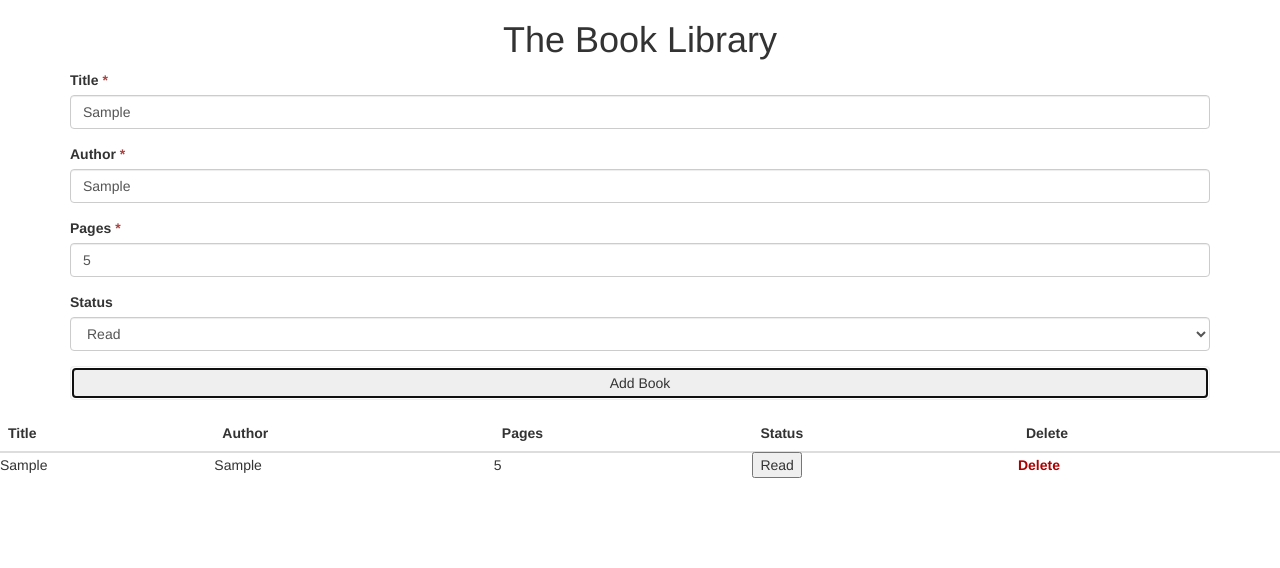
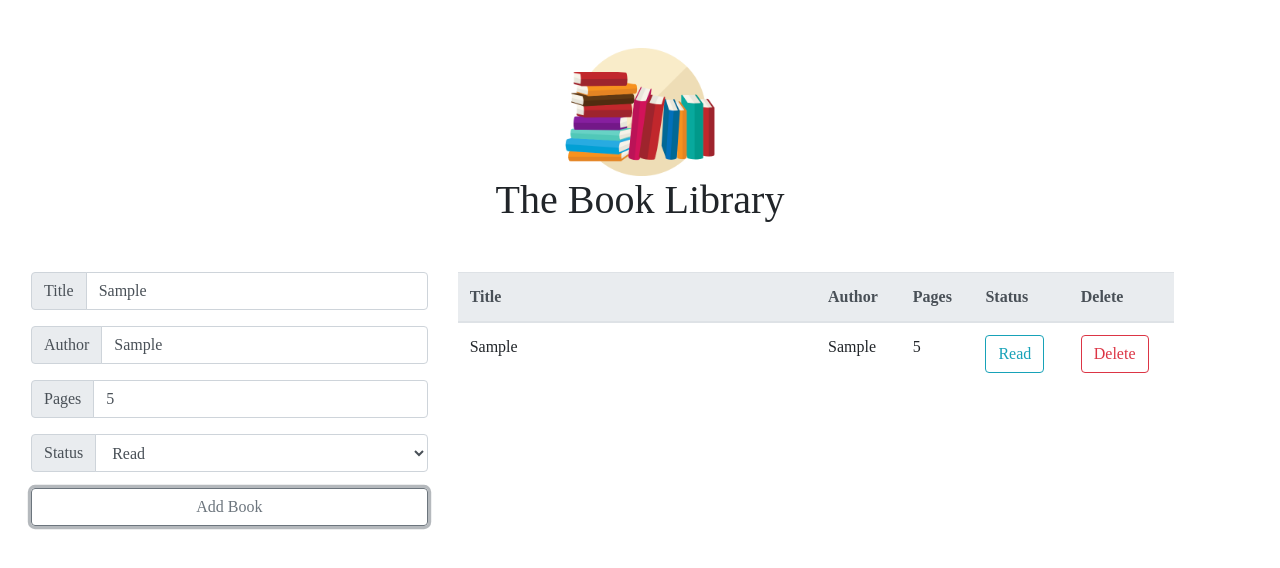
Before and after one commit to patysayonara/WEB-I, a plain HTML site: page Biblioteca/index.html in a window 1280 px wide. Both pictures are taken after typing "Sample", "Sample", "5" into the empty fields and a click on the input "Add Book". Drawn offline with nearby package versions, Linux system fonts and the light colour scheme; a web font is replaced by a local one.

Commit message:
Remover repetições e alterar layout

```diff
--- a/Biblioteca/estilo.css
+++ b/Biblioteca/estilo.css
@@ -1,16 +1,18 @@
 @charset "utf-8";
-.hide {
-    display: none;
+@import url('https://fonts.googleapis.com/css?family=Alegreya+SC&display=swap');
+#deleteCol {
+    color: rgb(172, 0, 0);
 }
 
-#table{
-    margin-bottom: 100px;
+body,
+span {
+    font-family: 'Alegreya SC', serif;
 }
 
-#deleteCol{
-    color:rgb(172, 0, 0);
+.table {
+    border-radius: 10px;
 }
 
-#return{
-    text-align: center;
+img {
+    max-width: 150px;
 }
--- a/Biblioteca/funcoes.js
+++ b/Biblioteca/funcoes.js
@@ -2,69 +2,88 @@ $(document).ready(function() {
 
     $("form").submit(function(event) {
         event.preventDefault();
-        arrayBooks.push(new Book($("#title").val(),$("#author").val(),$("#pages").val(),$("#status").val()));
-        alert(arrayBooks.length);
+        arrayBooks.push(new Book($("#title").val(), $("#author").val(), $("#pages").val(), $("#status").val()));
         fillTable();
+        // Não funcionam ainda
+        Populate();
+        form.reset();
+
     });
 
-    $(".changeStatus").click(function(){
-        if($(this).text() == "Read"){
-            $(this).html("Unread");
-            //Modificar no objeto
+    // $("button").click(function() {
+    //     if ($(this).text() == "Read") {
+    //         $(this).html("Unread");
+    //     } else {
+    //         $(this).html("Read");
+    //         //Modificar no objeto
+    //     }
+    // });
+
+    $(document).on('click', '.changeStatus', function() {
+        if ($(this).text() == "Read") {
+            $(this).text("Unread");
         } else {
-            $(this).html("Read");
+            $(this).text("Read");
             //Modificar no objeto
         }
     });
 
-    $(".deleteCol").click(function(){
+    $(".deleteCol").click(function() {
         //Modificar no objeto
         deleteBook();
     });
 
-    //$('#returnButton').click(function(){
-    //    window.location.href = 'index.html';
-    //});
 
-    function fillTable(){
-        for(var i = 0; i <arrayBooks.length; i++){
-            $("tbody").append("<tr>");
-            $("tbody").append("<td>"+arrayBooks[i].getTitle()+"</td>");
-            $("tbody").append("<td>"+arrayBooks[i].getAuthor()+"</td>");
-            $("tbody").append("<td>"+arrayBooks[i].getPages()+"</td>");
-            $("tbody").append("<td><button type='button' class='changeStatus'>"+arrayBooks[i].getStatus()+"</button></td>");
-            $("tbody").append("<td style='color:rgb(172, 0, 0)'><b>Delete</b></td>");
-            $("tbody").append("</tr>");
-        }
-     }
+    function fillTable() {
+        $("#title").attr("value", "ola");
+        var i = arrayBooks.length - 1;
+        $("tbody").append("<tr>");
+        $("tbody").append("<td>" + arrayBooks[i].getTitle() + "</td>");
+        $("tbody").append("<td>" + arrayBooks[i].getAuthor() + "</td>");
+        $("tbody").append("<td>" + arrayBooks[i].getPages() + "</td>");
+        $("tbody").append("<td><button type='button' class='changeStatus btn btn-outline-info'>" + arrayBooks[i].getStatus() + "</button></td>");
+        $("tbody").append("<td><button type='button' class='deleteCol btn btn-outline-danger'>Delete</button></td>");
+        $("tbody").append("</tr>");
+
+    }
+
+
 });
 
 var arrayBooks = [];
 
-function Book(title, author, pages, status){
+function Book(title, author, pages, status) {
     this.title = title;
     this.author = author;
     this.pages = pages;
     this.status = status;
 
-    this.getTitle = function(){
+    this.getTitle = function() {
         return this.title;
     }
 
-    this.getAuthor = function(){
+    this.getAuthor = function() {
         return this.author;
     }
 
-    this.getPages = function(){
+    this.getPages = function() {
         return this.pages;
     }
 
-    this.getStatus = function(){
+    this.getStatus = function() {
         return this.status;
     }
 }
 
-function deleteBook(){
+function deleteBook() {
     //Encontrar posição do objeto
-    arrayBooks.split(pos,1);
+    arrayBooks.split(pos, 1);
 }
+
+function Populate() {
+    arrayBooks.push(new Book("O Conde de Monte Cristo", " Alexandre Dumas", 300, "read"));
+    arrayBooks.push(new Book("Fahrenheit 451", " Ray Bradbury", 300, "read"));
+    arrayBooks.push(new Book("Madame Bovary", " Gustave Flaubert", 300, "read"));
+    arrayBooks.push(new Book("A Insustentável Leveza do Ser", "Milan Kundera", 300, "read"));
+
+}
--- a/Biblioteca/index.html
+++ b/Biblioteca/index.html
@@ -5,52 +5,66 @@
     <title>Biblioteca</title>
     <meta charset="utf-8">
     <meta name="viewport" content="width=device-width, initial-scale=1">
-    <link rel="stylesheet" href="https://maxcdn.bootstrapcdn.com/bootstrap/3.3.7/css/bootstrap.min.css">
-    <script src="https://ajax.googleapis.com/ajax/libs/jquery/3.4.1/jquery.min.js"></script>
-    <script src="https://maxcdn.bootstrapcdn.com/bootstrap/3.3.7/js/bootstrap.min.js"></script>
-    <script src="https://cdnjs.cloudflare.com/ajax/libs/popper.js/1.14.7/umd/popper.min.js"></script>
+    <script src="https://code.jquery.com/jquery-3.2.1.slim.min.js" integrity="sha384-KJ3o2DKtIkvYIK3UENzmM7KCkRr/rE9/Qpg6aAZGJwFDMVNA/GpGFF93hXpG5KkN" crossorigin="anonymous"></script>
+    <script src="https://cdnjs.cloudflare.com/ajax/libs/popper.js/1.12.9/umd/popper.min.js" integrity="sha384-ApNbgh9B+Y1QKtv3Rn7W3mgPxhU9K/ScQsAP7hUibX39j7fakFPskvXusvfa0b4Q" crossorigin="anonymous"></script>
+    <script src="https://maxcdn.bootstrapcdn.com/bootstrap/4.0.0/js/bootstrap.min.js" integrity="sha384-JZR6Spejh4U02d8jOt6vLEHfe/JQGiRRSQQxSfFWpi1MquVdAyjUar5+76PVCmYl" crossorigin="anonymous"></script>
+    <link rel="stylesheet" href="https://maxcdn.bootstrapcdn.com/bootstrap/4.0.0/css/bootstrap.min.css" integrity="sha384-Gn5384xqQ1aoWXA+058RXPxPg6fy4IWvTNh0E263XmFcJlSAwiGgFAW/dAiS6JXm" crossorigin="anonymous">
     <script type="text/javascript" src="funcoes.js"></script>
     <link rel="stylesheet" type="text/css" href="estilo.css">
 </head>
 
 <body>
+
+    <div class="main-title text-center mt-5">
+        <div class="header">
+            <img src="livros.png" alt="livros">
+            <h1>The Book Library</h1>
+        </div>
+
+    </div>
+
+    <div class="container-fluid mt-5 ml-3">
+        <div class="row">
+            <div class="col-lg-4">
                 <div class="form">
-        <div class="container-fluid">
-            <h1 class="main-title text-center ">The Book Library</h1>
+                    <form method="post" target="_self">
+                        <div class="input-group mb-3">
+                            <div class="input-group-prepend">
+                                <span class="input-group-text">Title</span>
                             </div>
-        <div class="container">
-            <form method="post" target="_self">
-                <div class="form-group">
-                    <label>Title <span class="text-danger">*</span></label>
                             <input type="text" name="title" id="title" class="form-control" placeholder="Enter the book title" required>
                         </div>
-                <div class="form-group">
-                    <label>Author <span class="text-danger">*</span></label>
+                        <div class="input-group mb-3">
+                            <div class="input-group-prepend"><span class="input-group-text">Author</span> </div>
+                            </label>
                             <input type="text" name="author" id="author" class="form-control" placeholder="Enter the book author" required>
                         </div>
-                <div class="form-group">
-                    <label>Pages <span class="text-danger">*</span></label>
+                        <div class="input-group mb-3">
+                            <div class="input-group-prepend"><span class="input-group-text">Pages</span></div>
+                            </label>
                             <input type="number" name="pages" id="pages" class="form-control" placeholder="Enter the amount of pages" required>
                         </div>
-                <div class="form-group">
-                    <label for="status">Status</label>
+                        <div class="input-group mb-3">
+                            <div class="input-group-prepend"><span class="input-group-text">Status</span></div>
+                            </label>
                             <select class="form-control" id="status">
                                 <option>Read</option>
                                 <option>Not Read</option>
                             </select>
                         </div>
-                <div class="form-group">
-                    <input type="submit" id="submit" value="Add Book" class="btn btn-secondary btn-block" ></input>
+                        <div class="input-group mb-3">
+                            <input type="submit" id="submit" value="Add Book" class="btn btn-outline-secondary btn-block"></input>
                         </div>
                     </form>
                 </div>
             </div>
 
-    <div class="w-auto p-3" id="table">
-        <table class="table table-hover table-dark">
-            <thead>
+            <div class="col-lg-7">
+                <div id="table">
+                    <table class="table table-hover">
+                        <thead class="thead-light">
                             <tr>
-                    <th>Title</th>
+                                <th class="w-50">Title</th>
                                 <th>Author</th>
                                 <th>Pages</th>
                                 <th>Status</th>
@@ -59,20 +73,15 @@
                         </thead>
                         <tbody>
                             <tr id="rows">
-                    <!-- <td id='titleCol'></td>
-                    <td id='authorCol'></td>
-                    <td id='pagesCol'></td>
-                    <td id='statusCol'><button type='button' id='changeStatus'>Read</button></td>
-                    <td id='deleteCol'><b>Delete</b></td> -->
                             </tr>
                         </tbody>
                     </table>
                 </div>
+            </div>
+        </div>
+    </div>
 
-    <!--<button type='button' id='atualizar'>Read</button>
-    <div class='w-auto p-3' id='return'>
-        <button type='button' id='returnButton'>Retornar ao Cadastro</button>
-    </div>-->
+
 </body>
 
 </html>
```
Also changed, not shown: Biblioteca/livros.png (added). Lines whose indentation alone changed are shown as unchanged.
